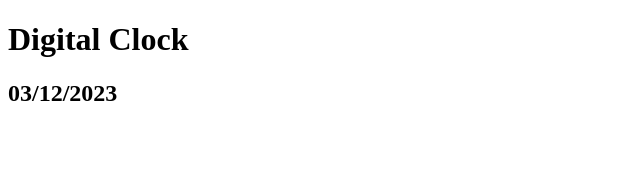
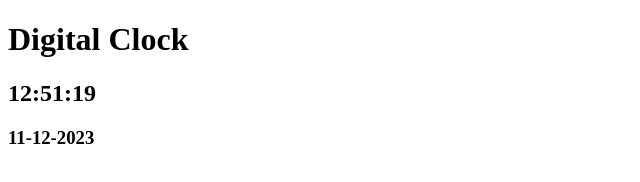
Before and after one commit to vatsal301/js, a plain HTML site: page Programs/Preksha/Digital_Clock/DG.html in a window 1280 px wide. Shown: the whole page, without its empty margins (0-640 px from the left). Drawn offline with Linux system fonts and the light colour scheme.

Commit message:
Digital Clock Completed 7 Dec

```diff
--- a/Programs/Preksha/Digital_Clock/DG.html
+++ b/Programs/Preksha/Digital_Clock/DG.html
@@ -3,12 +3,13 @@
 <head>
     <meta charset="UTF-8">
     <meta name="viewport" content="width=device-width, initial-scale=1.0">
-    <title>Document</title>
+    <title>Digital Clock</title>
 </head>
 <body>
     <div class="container">
         <h1>Digital Clock</h1>
-        <h2 id="time">03/12/2023</h2>
+        <h2 id="time">07/12/2023</h2>
+        <h3 id="date">07/12/2023</h3>
         <script src="./dg.js"></script>
     </div>
 </body>
--- a/Programs/Preksha/Digital_Clock/dg.js
+++ b/Programs/Preksha/Digital_Clock/dg.js
@@ -1,6 +1,32 @@
+function get_time() {
+  let dt = new Date();
+  let timeId = document.getElementById("time");
+  let dateId = document.getElementById("date");
 
+  let hs = dt.getHours();
+  let ms = dt.getMinutes();
+  let ss = dt.getSeconds();
 
-let dt = new Date();
-let timeId = document.getElementById("time");
+  let dates = dt.getDate();
+  let months = dt.getMonth() + 1;
+  let years = dt.getFullYear();
 
-console.log(timeId);
+  //console.log(timeId);
+
+  if (hs <= 9) {
+    hs = "0" + hs;
+    //console.log(typeof hs);
+  }
+
+  if (ms <= 9) {
+    ms = "0" + ms;
+  }
+
+  if (ss <= 9) {
+    ss = "0" + ss;
+  }
+  timeId.innerText = hs + ":" + ms + ":" + ss;
+  dateId.innerText = dates + "-" + months + "-" + years;
+}
+
+setInterval(get_time, 1000);
--- a/Programs/Vatsal/DigitalClock/app.js
+++ b/Programs/Vatsal/DigitalClock/app.js
@@ -18,6 +18,7 @@ function timeUpdate() {
   let d = new Date();
   //   console.log("d : ", d);
   let timeId = document.getElementById("time");
+  console.log(timeId);
   let h = d.getHours();
   let m = d.getMinutes();
   let s = d.getSeconds();
```
